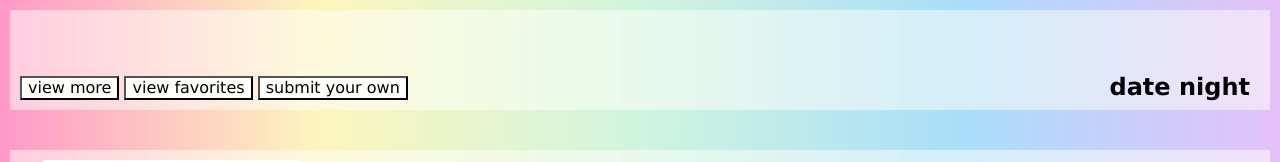
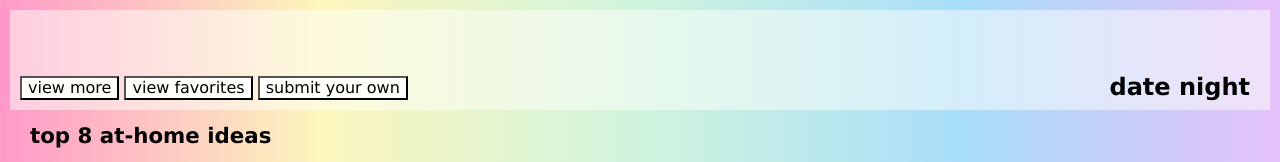
Before and after one commit to ErinUntermeyer/eu-comp-challenge-1, a plain HTML site: page index.html in a window 1280 px wide. Shown: the top 162 px of the page. Drawn offline with Linux system fonts and the light colour scheme.

Commit message:
Add description between nav and content

```diff
--- a/index.html
+++ b/index.html
@@ -17,6 +17,7 @@
       </div>
     </nav>
     <div class="space">
+        <h1>top 8 at-home ideas</h1>
     </div>
     <section class="content">
       <article>
--- a/styles.css
+++ b/styles.css
@@ -57,7 +57,8 @@ background-color: #e4c1f9;
 }
 
 .space {
-  padding: 20px;
+  padding-left: 20px;
+  font-size: 8pt;
 }
 
 .content {
```
